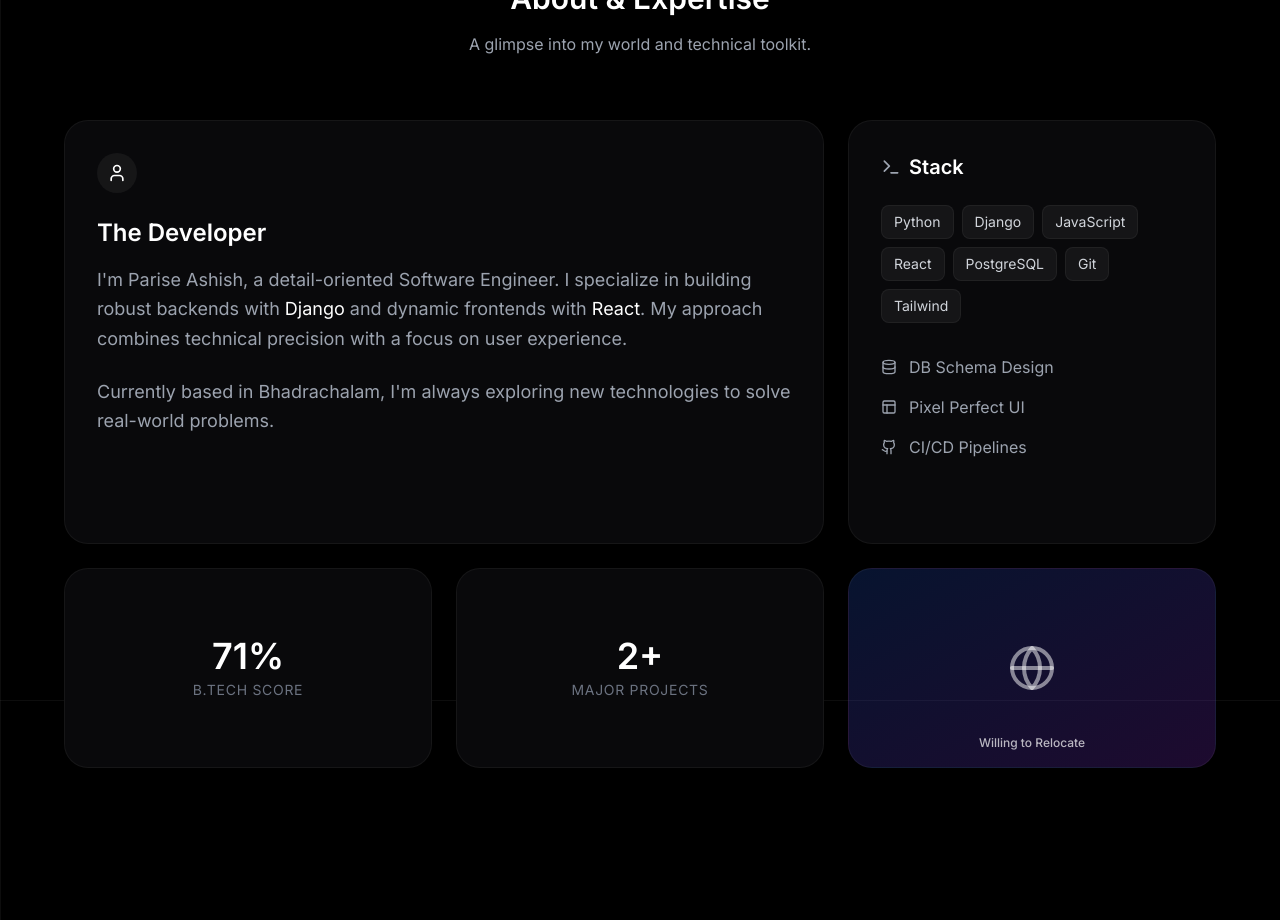
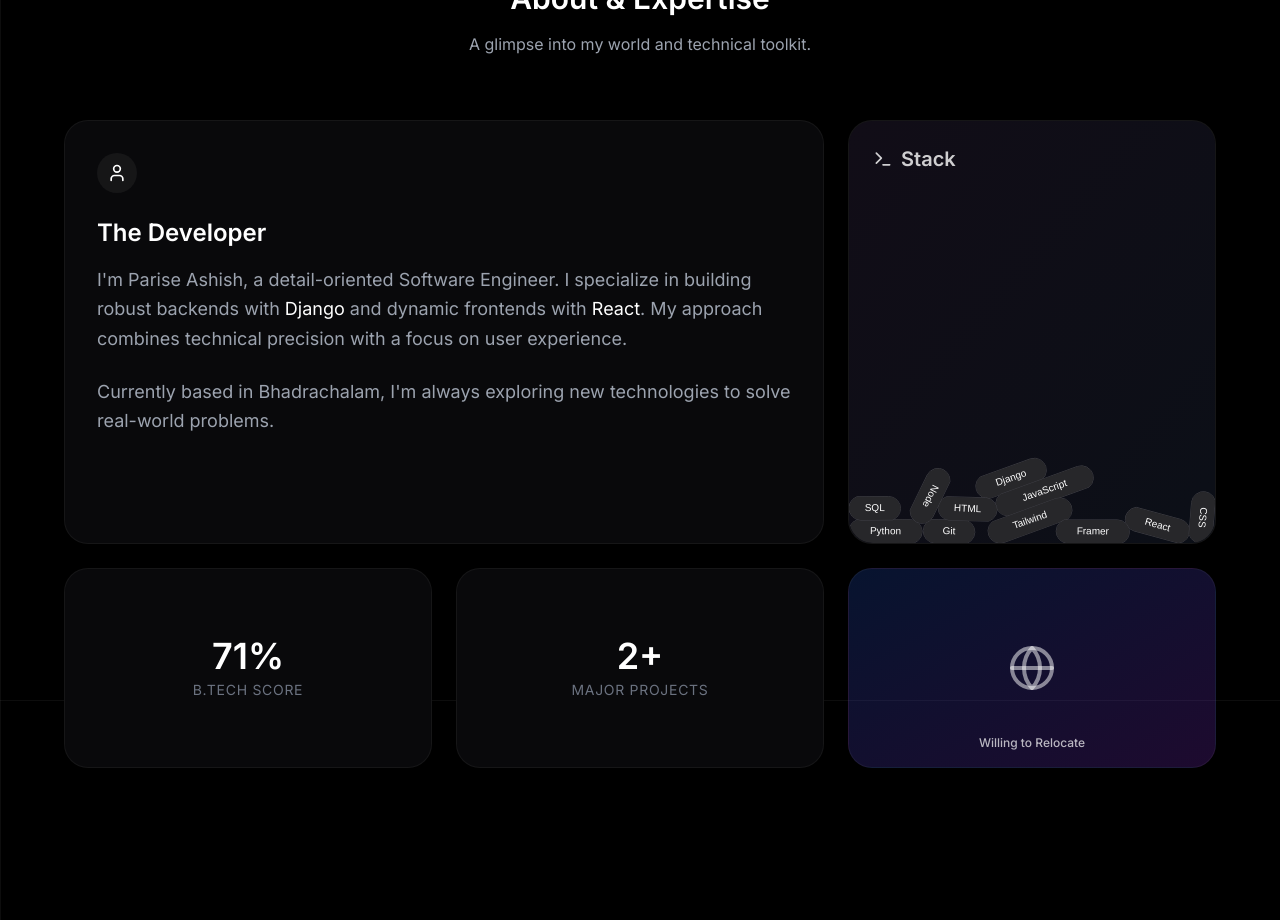
Before and after one commit to Pariseashishbannu/portfolio, a React (Vite) app: page / in a window 1280 px wide. Shown: the part 900-1820 px from the top of the page. Built offline with nearby package versions, Linux system fonts and the light colour scheme.

Commit message:
feat: add BentoGrid component to showcase about and expertise information.

```diff
--- a/src/components/BentoGrid.jsx
+++ b/src/components/BentoGrid.jsx
@@ -52,32 +52,20 @@ const BentoGrid = () => {
                         whileInView={{ opacity: 1, scale: 1 }}
                         viewport={{ once: true }}
                         transition={{ delay: 0.1 }}
-                        className="md:col-span-1 row-span-2 rounded-3xl bg-surface border border-white/5 p-8 hover:border-white/10 transition-colors relative overflow-hidden group"
+                        className="md:col-span-1 row-span-2 rounded-3xl bg-surface border border-white/5 p-0 hover:border-white/10 transition-colors relative overflow-hidden group"
                     >
-                        <div className="absolute bottom-0 left-0 w-64 h-64 bg-purple-500/5 rounded-full blur-3xl -z-10 group-hover:bg-purple-500/10 transition-colors" />
+                        <div className="absolute inset-0 bg-gradient-to-br from-purple-500/5 to-blue-500/5" />
 
-                        <h3 className="text-xl font-semibold text-white mb-6 flex items-center gap-2">
-                            <Terminal size={20} className="text-gray-400" /> Stack
-                        </h3>
-
-                        <div className="flex flex-wrap gap-2">
-                            {["Python", "Django", "JavaScript", "React", "PostgreSQL", "Git", "Tailwind"].map(skill => (
-                                <span key={skill} className="px-3 py-1.5 rounded-lg bg-white/5 text-gray-300 text-sm border border-white/5 hover:border-white/20 hover:bg-white/10 transition-all cursor-default">
-                                    {skill}
-                                </span>
-                            ))}
+                        <div className="absolute top-6 left-6 z-10 pointer-events-none">
+                            <h3 className="text-xl font-semibold text-white/80 flex items-center gap-2">
+                                <Terminal size={20} /> Stack
+                            </h3>
                         </div>
 
-                        <div className="mt-8 space-y-4">
-                            <div className="flex items-center gap-3 text-gray-400">
-                                <Database size={16} /> <span>DB Schema Design</span>
-                            </div>
-                            <div className="flex items-center gap-3 text-gray-400">
-                                <Layout size={16} /> <span>Pixel Perfect UI</span>
-                            </div>
-                            <div className="flex items-center gap-3 text-gray-400">
-                                <Github size={16} /> <span>CI/CD Pipelines</span>
-                            </div>
+                        <div className="w-full h-full">
+                            <Suspense fallback={<div className="w-full h-full flex items-center justify-center text-white/10">Loading...</div>}>
+                                <GravitySkills />
+                            </Suspense>
                         </div>
                     </motion.div>
                     {/* Stat Block 1 */}
```
